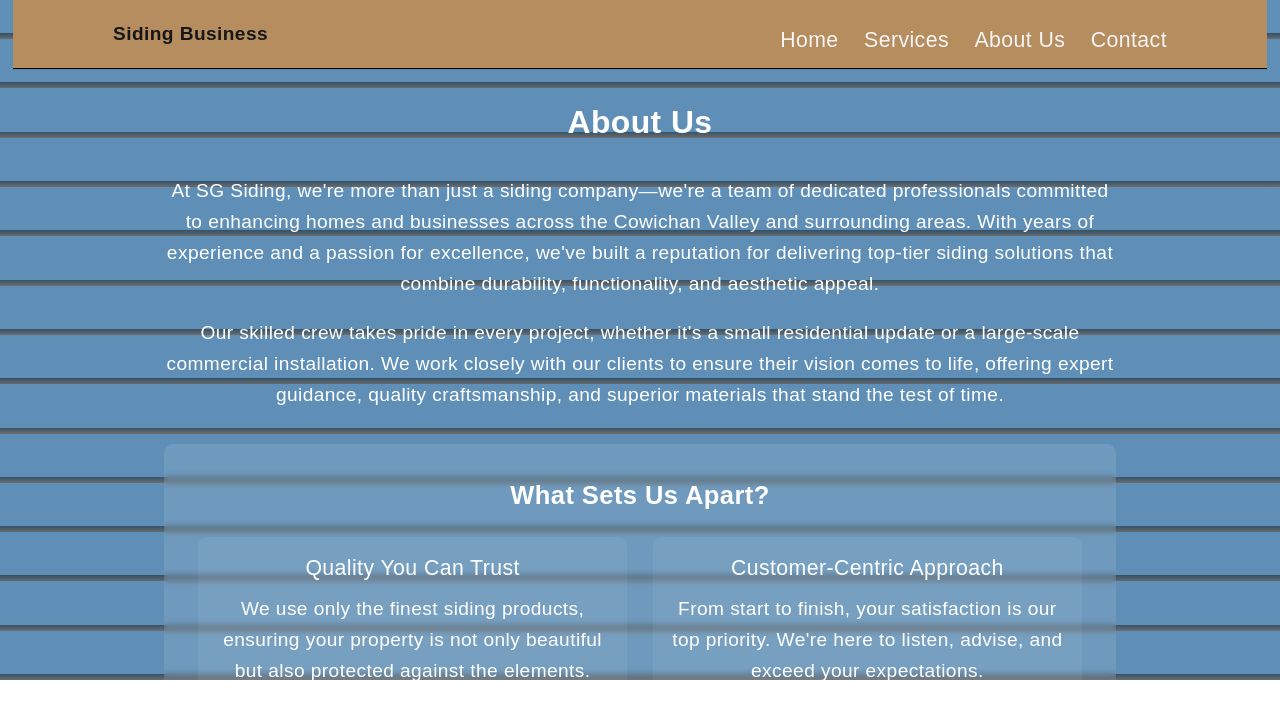
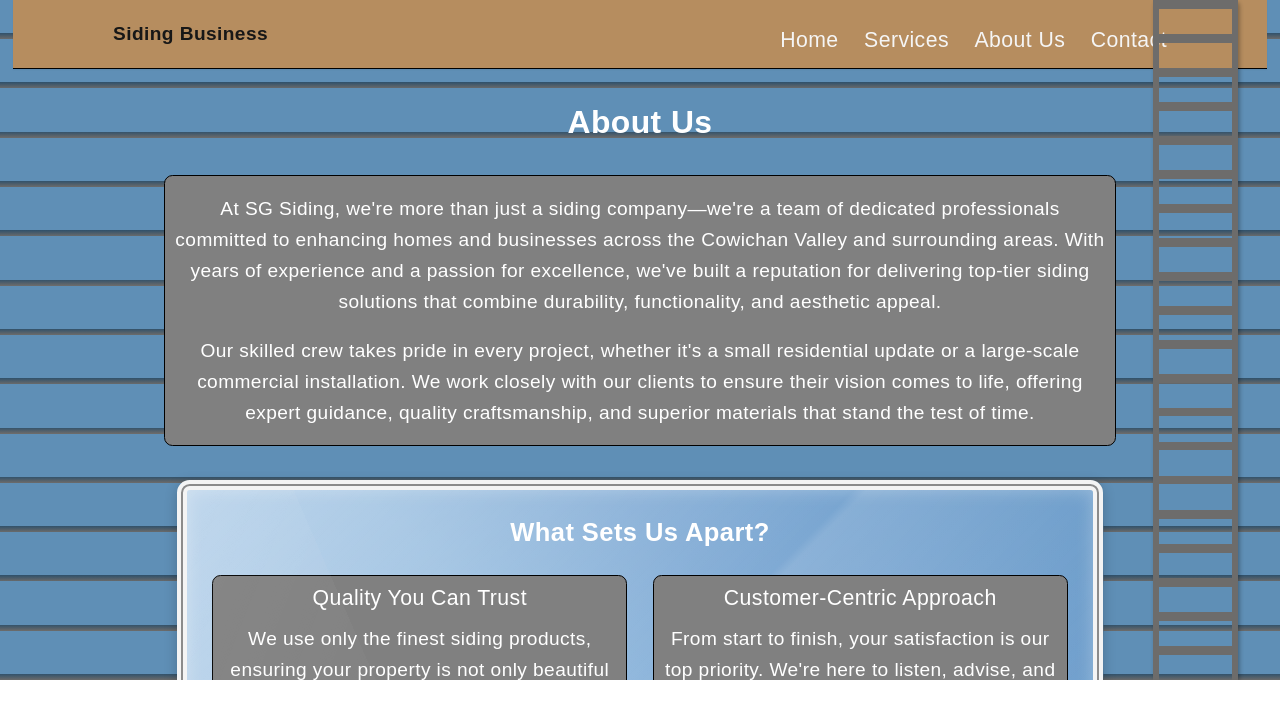
Before and after one commit to ClintasaurusRex/SGSIDING, a React (Vite) app in the folder sgsiding/: page /about in a window 1280 px wide. Shown: the top 718 px of the page. Built offline with nearby package versions, Linux system fonts and the light colour scheme.

Commit message:
Refine About page styling with CSS and minor content adjustments

```diff
--- /dev/null
+++ b/sgsiding/src/components/styles/About.css
@@ -0,0 +1,107 @@
+.about-bg{
+  border: 12px solid #f4f4f4;
+  border-radius: 15px;
+  outline: 3px solid #8b8b8b;
+  outline-offset: -8px;
+  background: linear-gradient(
+    135deg,
+    rgba(255, 255, 255, 0.4) 0%,
+    rgba(255, 255, 255, 0.1) 50%,
+    rgba(255, 255, 255, 0.2) 51%,
+    rgba(255, 255, 255, 0) 100%
+  ),
+  linear-gradient(
+    45deg,
+    #a3c5e6 0%,
+    #89b4db 45%,
+    #75a3d1 65%,
+    #5b91c4 100%
+  );
+  box-shadow:
+    0 4px 15px rgba(0, 0, 0, 0.2),
+    inset 0 0 20px rgba(255, 255, 255, 0.3);
+  backdrop-filter: blur(5px);
+  padding: 30px;
+  position: relative;
+  overflow: hidden;
+  margin: 15px;
+}
+
+/* Add subtle animated glare effect */
+.about-bg::before {
+  content: '';
+  position: absolute;
+  top: -50%;
+  left: -50%;
+  width: 200%;
+  height: 200%;
+  background: linear-gradient(
+    45deg,
+    transparent 0%,
+    rgba(255, 255, 255, 0.1) 45%,
+    rgba(255, 255, 255, 0.3) 50%,
+    rgba(255, 255, 255, 0.1) 55%,
+    transparent 100%
+  );
+  transform: rotate(45deg);
+  animation: glare 8s infinite linear;
+}
+
+@keyframes glare {
+  0% {
+    transform: translate(-50%, -50%) rotate(0deg);
+  }
+  100% {
+    transform: translate(-50%, -50%) rotate(360deg);
+  }
+}
+.about-grid{
+  border: 1px solid rgb(0, 0, 0);
+  border-radius: 10px;
+  background-color: grey;
+  padding: 10px;
+}
+.about-us{
+  border: 1px solid rgb(0, 0, 0);
+  border-radius: 10px;
+  padding: 10px;
+  padding-top: 20px;
+  padding-bottom: 20px;
+  background-color: grey;
+}
+
+.ladder {
+  position: absolute;
+
+  right: 50px;
+  top: 50%;
+  transform: translateY(-50%);
+  width: 100px;
+  height: 100%;
+  background: linear-gradient(
+    90deg,
+    #8b4513 0%,    /* Dark wood color */
+    /* #a0522d 100%   Lighter wood color */
+  );
+  border-radius: 5px;
+  box-shadow: 2px 2px 5px rgba(0, 0, 0, 0.3);
+}
+
+/* Ladder rungs */
+.ladder::before {
+  content: '';
+  position: absolute;
+  left: 0;
+  top: 0;
+  width: 100%;
+  height: 100%;
+  background: repeating-linear-gradient(
+    0deg,
+    transparent,
+    transparent 30px,
+    #6d6c6b 30px,
+    #6d6c6b 40px
+  );
+  border-left: 8px solid #6d6c6b;
+  border-right: 8px solid #6d6c6b;
+}
--- a/sgsiding/src/pages/About.jsx
+++ b/sgsiding/src/pages/About.jsx
@@ -1,11 +1,14 @@
+import "../components/styles/About.css";
+
 export default function About() {
   return (
     <div className="container mx-auto px-4 py-8">
+      <div className="ladder"></div>
       <h1 className="text-3xl font-bold mb-8 text-center">About Us</h1>
 
       <div className="max-w-4xl mx-auto space-y-8">
         {/* Introduction */}
-        <section className="prose lg:prose-lg">
+        <section className="prose lg:prose-lg about-us">
           <p className="text-lg leading-relaxed">
             At SG Siding, we're more than just a siding company—we're a team of dedicated professionals committed to enhancing homes and businesses across the Cowichan Valley and surrounding areas. With years of experience and a passion for excellence, we've built a reputation for delivering top-tier siding solutions that combine durability, functionality, and aesthetic appeal.
           </p>
@@ -16,27 +19,27 @@ export default function About() {
         </section>
 
         {/* What Sets Us Apart Section */}
-        <section className="bg-white/10 rounded-lg p-8 backdrop-blur-sm">
+        <section className="bg-white/10 rounded-lg p-8 backdrop-blur-sm about-bg">
           <h2 className="text-2xl font-semibold mb-6">What Sets Us Apart?</h2>
-          <div className="grid md:grid-cols-2 gap-6">
-            <div className="space-y-4">
-              <div className="feature-card p-4 rounded-lg bg-white/5">
+          <div className="grid md:grid-cols-2 gap-6 ">
+            <div className="space-y-4 ">
+              <div className="feature-card p-4 rounded-lg bg-white/5 about-grid">
                 <h3 className="text-xl font-medium mb-2">Quality You Can Trust</h3>
                 <p>We use only the finest siding products, ensuring your property is not only beautiful but also protected against the elements.</p>
               </div>
-              <div className="feature-card p-4 rounded-lg bg-white/5">
+              <div className="feature-card p-4 rounded-lg bg-white/5 about-grid">
                 <h3 className="text-xl font-medium mb-2">Expertise & Precision</h3>
                 <p>Our team is highly trained and detail-oriented, guaranteeing a flawless finish on every job.</p>
               </div>
             </div>
             <div className="space-y-4">
-              <div className="feature-card p-4 rounded-lg bg-white/5">
+              <div className="feature-card p-4 rounded-lg bg-white/5 about-grid">
                 <h3 className="text-xl font-medium mb-2">Customer-Centric Approach</h3>
                 <p>From start to finish, your satisfaction is our top priority. We're here to listen, advise, and exceed your expectations.</p>
               </div>
-              <div className="feature-card p-4 rounded-lg bg-white/5">
+              <div className="feature-card p-4 rounded-lg bg-white/5 about-grid">
                 <h3 className="text-xl font-medium mb-2">Local Commitment</h3>
-                <p>As proud members of the Cowichan Valley community, we're invested in making our region even more beautiful, one property at a time.</p>
+                <p>As proud members of the Cowichan Valley community, we're invested in making our region even more beautiful.</p>
               </div>
             </div>
           </div>
```
